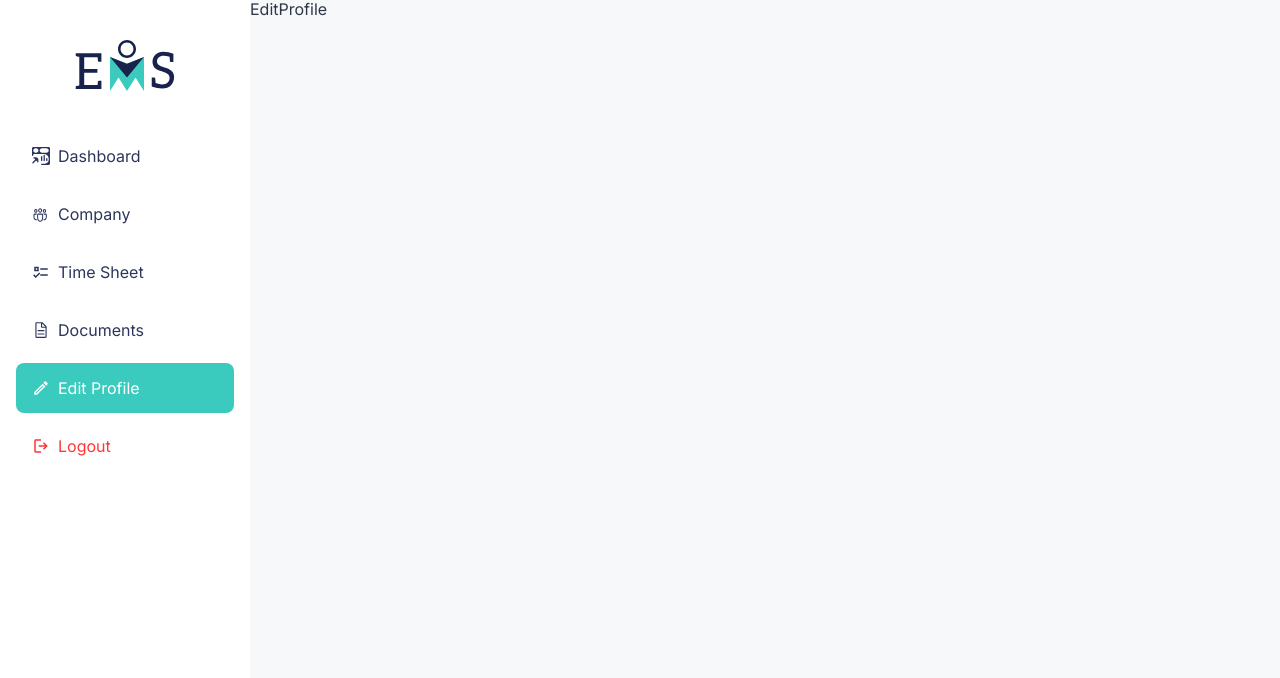
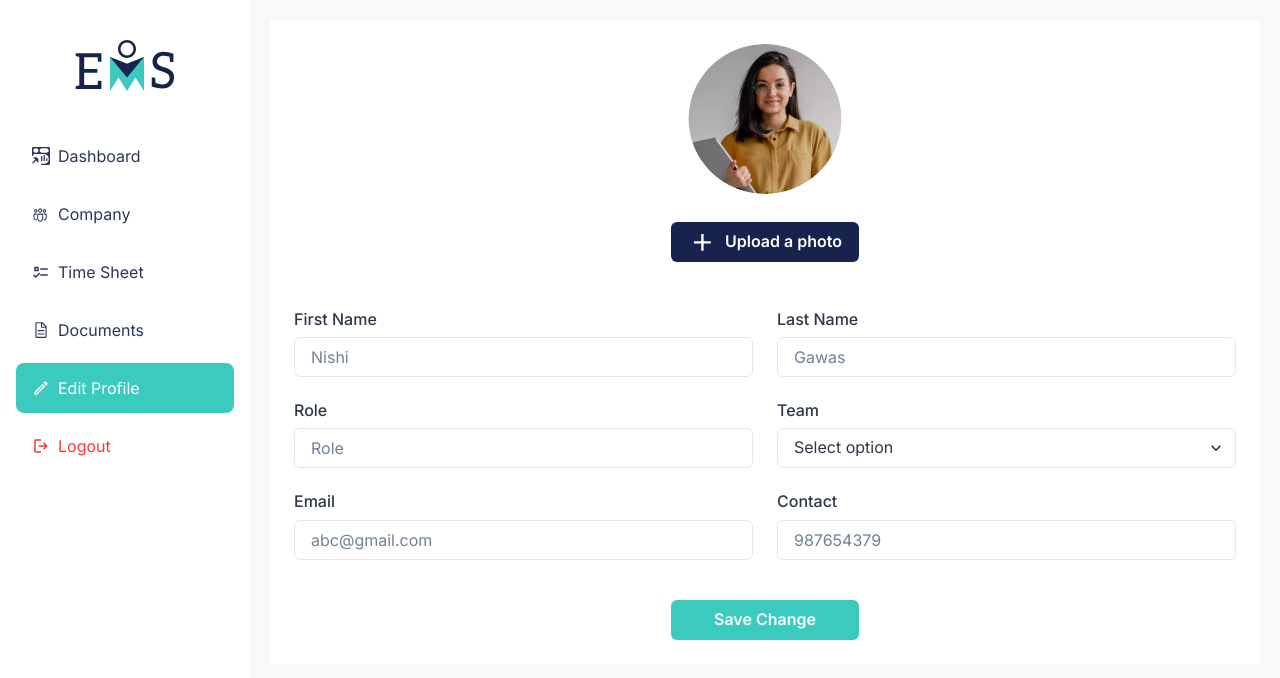
Before and after one commit to mohamadazaruddin/EMS, a Next.js app: page /edit-profile in a window 1280 px wide. Shown: the top 678 px of the page. Built offline with nearby package versions, Linux system fonts and the light colour scheme.

Commit message:
feat: edit page

```diff
--- a/src/app/(pages)/edit-profile/page.tsx
+++ b/src/app/(pages)/edit-profile/page.tsx
@@ -1,5 +1,235 @@
+"use client";
 import React from "react";
+import {
+  Box,
+  VStack,
+  Grid,
+  GridItem,
+  Image,
+  Button,
+  FormControl,
+  FormLabel,
+  Input,
+  FormErrorMessage,
+  Select,
+} from "@chakra-ui/react";
+import { Formik, Field, Form, FieldProps, FormikHelpers } from "formik";
+import * as Yup from "yup";
+import { Add } from "@/app/components/Icons";
+
+const validationSchema = Yup.object({
+  firstName: Yup.string().required("Required"),
+  lastName: Yup.string().required("Required"),
+  Role: Yup.string().required("Required"),
+  Team: Yup.string().required("Required"),
+  email: Yup.string().email("Invalid email address").required("Required"),
+  contact: Yup.string().required("Required"),
+});
+
+interface FormValues {
+  firstName: string;
+  lastName: string;
+  Role: string;
+  Team: string;
+  email: string;
+  contact: string;
+}
+
+const initialValues: FormValues = {
+  firstName: "",
+  lastName: "",
+  Role: "",
+  Team: "",
+  email: "",
+  contact: "",
+};
 
 export default function EditProfile() {
-  return <div>EditProfile</div>;
+  return (
+    <VStack bg="#fff" p={6} m={5} h="max-content">
+      <VStack w="100%">
+        <VStack w="50%" mb={10}>
+          <Image src="./Images/profile.png" borderRadius="50%" />
+          <Button
+            mt={5}
+            type="submit"
+            bg="#17234D"
+            colorScheme="teal"
+            leftIcon={<Add />}
+            w="40%"
+          >
+            Upload a photo
+          </Button>
+        </VStack>
+        <Box w="100%">
+          <Formik
+            initialValues={initialValues}
+            validationSchema={validationSchema}
+            onSubmit={(
+              values: FormValues,
+              { setSubmitting }: FormikHelpers<FormValues>
+            ) => {
+              console.log(values);
+              setSubmitting(false);
+            }}
+          >
+            {({ isSubmitting }) => (
+              <Form>
+                <Grid templateColumns="repeat(2, 1fr)" gap={6}>
+                  <GridItem>
+                    <Field name="firstName">
+                      {({ field, form }: FieldProps) => (
+                        <FormControl
+                          isInvalid={
+                            !!form.errors.firstName && !!form.touched.firstName
+                          }
+                        >
+                          <FormLabel htmlFor="firstName">First Name</FormLabel>
+                          <Input
+                            {...field}
+                            id="firstName"
+                            placeholder="Nishi"
+                            type="text"
+                          />
+                          <FormErrorMessage>
+                            {typeof form.errors.firstName === "string" &&
+                              form.errors.firstName}
+                          </FormErrorMessage>
+                        </FormControl>
+                      )}
+                    </Field>
+                  </GridItem>
+                  <GridItem>
+                    <Field name="lastName">
+                      {({ field, form }: FieldProps) => (
+                        <FormControl
+                          isInvalid={
+                            !!form.errors.lastName && !!form.touched.lastName
+                          }
+                        >
+                          <FormLabel htmlFor="lastName">Last Name</FormLabel>
+                          <Input
+                            {...field}
+                            id="lastName"
+                            placeholder="Gawas"
+                            type="text"
+                          />
+                          <FormErrorMessage>
+                            {typeof form.errors.lastName === "string" &&
+                              form.errors.lastName}
+                          </FormErrorMessage>
+                        </FormControl>
+                      )}
+                    </Field>
+                  </GridItem>
+                  <GridItem>
+                    <Field name="Role">
+                      {({ field, form }: FieldProps) => (
+                        <FormControl
+                          isInvalid={!!form.errors.Role && !!form.touched.Role}
+                        >
+                          <FormLabel htmlFor="role">Role</FormLabel>
+                          <Input
+                            {...field}
+                            id="role"
+                            placeholder="Role"
+                            type="text"
+                          />
+                          <FormErrorMessage>
+                            {typeof form.errors.Role === "string" &&
+                              form.errors.Role}
+                          </FormErrorMessage>
+                        </FormControl>
+                      )}
+                    </Field>
+                  </GridItem>
+                  <GridItem>
+                    <Field name="Team">
+                      {({ field, form }: FieldProps) => (
+                        <FormControl
+                          isInvalid={!!form.errors.Team && !!form.touched.Team}
+                        >
+                          <FormLabel htmlFor="team">Team</FormLabel>
+                          <Select
+                            {...field}
+                            id="team"
+                            placeholder="Select option"
+                          >
+                            <option value="option1">Option 1</option>
+                            <option value="option2">Option 2</option>
+                            <option value="option3">Option 3</option>
+                          </Select>
+                          <FormErrorMessage>
+                            {typeof form.errors.Team === "string" &&
+                              form.errors.Team}
+                          </FormErrorMessage>
+                        </FormControl>
+                      )}
+                    </Field>
+                  </GridItem>
+                  <GridItem>
+                    <Field name="email">
+                      {({ field, form }: FieldProps) => (
+                        <FormControl
+                          isInvalid={
+                            !!form.errors.email && !!form.touched.email
+                          }
+                        >
+                          <FormLabel htmlFor="email">Email</FormLabel>
+                          <Input
+                            {...field}
+                            id="email"
+                            placeholder="abc@gmail.com"
+                            type="text"
+                          />
+                          <FormErrorMessage>
+                            {typeof form.errors.email === "string" &&
+                              form.errors.email}
+                          </FormErrorMessage>
+                        </FormControl>
+                      )}
+                    </Field>
+                  </GridItem>
+                  <GridItem>
+                    <Field name="contact">
+                      {({ field, form }: FieldProps) => (
+                        <FormControl
+                          isInvalid={
+                            !!form.errors.contact && !!form.touched.contact
+                          }
+                        >
+                          <FormLabel htmlFor="contact">Contact</FormLabel>
+                          <Input
+                            {...field}
+                            id="contact"
+                            placeholder="987654379"
+                            type="number"
+                          />
+                          <FormErrorMessage>
+                            {typeof form.errors.contact === "string" &&
+                              typeof form.errors.contact}
+                          </FormErrorMessage>
+                        </FormControl>
+                      )}
+                    </Field>
+                  </GridItem>
+                </Grid>
+                <VStack mt={10}>
+                  <Button
+                    type="submit"
+                    bg="#3BCBBE"
+                    isLoading={isSubmitting}
+                    colorScheme="teal"
+                    w="20%"
+                  >
+                    Save Change
+                  </Button>
+                </VStack>
+              </Form>
+            )}
+          </Formik>
+        </Box>
+      </VStack>
+    </VStack>
+  );
 }
--- /dev/null
+++ b/src/app/components/Icons/Add.tsx
@@ -0,0 +1,19 @@
+import React from "react";
+import { Icon, IconProps } from "@chakra-ui/react";
+export default function Add({ ...rest }: IconProps) {
+  return (
+    <Icon
+      width="29"
+      height="29"
+      viewBox="0 0 29 29"
+      fill="none"
+      xmlns="http://www.w3.org/2000/svg"
+      {...rest}
+    >
+      <path
+        d="M13.2164 15.6H6.01636V13.2H13.2164V6H15.6164V13.2H22.8164V15.6H15.6164V22.8H13.2164V15.6Z"
+        fill="white"
+      />
+    </Icon>
+  );
+}
--- a/src/app/components/Icons/index.tsx
+++ b/src/app/components/Icons/index.tsx
@@ -6,3 +6,4 @@ export { default as NavLogout } from "./NavLogout";
 export { default as NavTimeSheet } from "./NavTimeSheet";
 export { default as TotalEmpIcon } from "./TotalEmpIcon";
 export { default as DepartmentIcon } from "./DepartmentIcon";
+export { default as Add } from "./Add";
```
Also changed, not shown: public/Images/profile.png (added), 1 other file (tests, documents, lock files or other folders).
